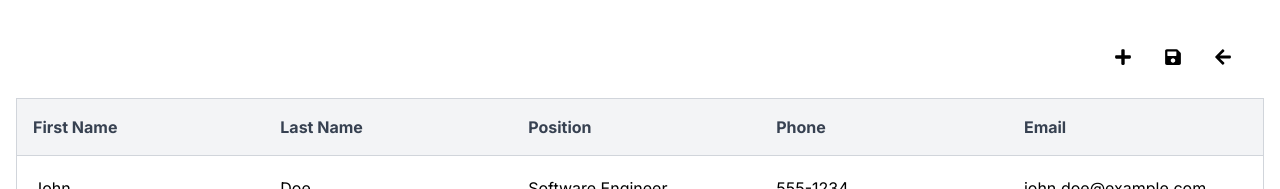
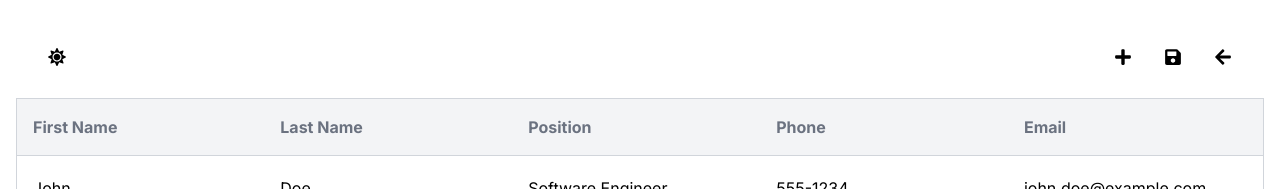
Before and after one commit to nadiramei/77b11083-e4b3-473b-a38c-03da20122a4d, a Next.js app: page / in a window 1280 px wide. Shown: the top 189 px of the page. Built offline with nearby package versions, Linux system fonts and the light colour scheme.

Commit message:
added dark mode

```diff
--- a/src/app/globals.css
+++ b/src/app/globals.css
@@ -1,3 +1,17 @@
 @tailwind base;
 @tailwind components;
 @tailwind utilities;
+
+body {
+    transition: background-color 0.3s, color 0.3s;
+}
+
+body {
+    background-color: #ffffff;
+    color: #000000;
+}
+
+body.dark {
+    background-color: #1a1625;
+    color: #ffffff;
+}
--- a/src/app/page.tsx
+++ b/src/app/page.tsx
@@ -2,7 +2,7 @@
 
 import Table from "@/components/Table";
 import { useEffect, useState } from "react";
-import { FaPlus, FaSave, FaArrowLeft } from 'react-icons/fa';
+import { FaPlus, FaSave, FaArrowLeft, FaSun, FaMoon } from 'react-icons/fa';
 
 interface TableRow {
     id: number;
@@ -22,6 +22,44 @@ const Home: React.FC = () => {
     const [isConfirmingDelete, setIsConfirmingDelete] = useState(false);
     const [rowToDelete, setRowToDelete] = useState<number | null>(null);
     const [emailToDelete, setEmailToDelete] = useState<string | null>(null);
+
+    const [isDarkMode, setIsDarkMode] = useState(() => {
+        // Check local storage for user preference
+        const savedMode = localStorage.getItem('darkMode');
+        return savedMode ? JSON.parse(savedMode) : false;
+    });
+
+    const toggleDarkMode = () => {
+        setIsDarkMode((prevMode: any) => {
+            const newMode = !prevMode;
+            localStorage.setItem('darkMode', JSON.stringify(newMode));
+            return newMode;
+        });
+    };
+
+    useEffect(() => {
+        // Apply dark mode classes to the body
+        document.body.classList.toggle('dark', isDarkMode);
+    }, [isDarkMode]);
+
+    const handleErrorMessagesUpdate = (newErrorMessages: Map<string, string>) => {
+        setErrorMessages(newErrorMessages);
+    };
+
+    const getCellId = (rowIndex: number, colKey: keyof TableRow) => `${rowIndex}-${colKey}`;
+
+    const addRow = () => {
+        const newRow: TableRow = {
+            id: Date.now(),
+            firstName: '',
+            lastName: '',
+            position: '',
+            phone: '',
+            email: '',
+        };
+
+        setLocalData(prevData => [newRow, ...prevData]);
+    };
 
     const handleDeleteClick = (rowIndex: number) => {
         const rowEmail = data[rowIndex]?.email || '';
@@ -59,25 +97,6 @@ const Home: React.FC = () => {
     const handleCancelDelete = () => {
         setIsConfirmingDelete(false);
         setRowToDelete(null);
-    };
-
-    const handleErrorMessagesUpdate = (newErrorMessages: Map<string, string>) => {
-        setErrorMessages(newErrorMessages);
-    };
-
-    const getCellId = (rowIndex: number, colKey: keyof TableRow) => `${rowIndex}-${colKey}`;
-
-    const addRow = () => {
-        const newRow: TableRow = {
-            id: Date.now(),
-            firstName: '',
-            lastName: '',
-            position: '',
-            phone: '',
-            email: '',
-        };
-
-        setLocalData(prevData => [newRow, ...prevData]);
     };
 
     const handleSave = async () => {
@@ -177,17 +196,27 @@ const Home: React.FC = () => {
 
     return (
         <div className="p-4">
+            <div className="flex flex-row justify-between">
+                <button
+                    onClick={toggleDarkMode}
+                    className="m-8 focus:outline-none"
+                >
+                    {isDarkMode ? <FaMoon className="text-lg" /> : <FaSun className="text-lg" />}
+                </button>
+
                 <div className="flex flex-row justify-end gap-8 m-8">
                     <button onClick={addRow}>
                         <FaPlus className="text-lg" />
                     </button>
                     <button onClick={handleSave} disabled={errorMessages.size > 0}>
-                    <FaSave className={`text-lg ${errorMessages.size > 0 ? "text-gray-400" : "text-black"}`} />
+                        <FaSave className={`text-lg ${errorMessages.size > 0 ? "text-gray-400" : ""}`} />
                     </button>
                     <button>
                         <FaArrowLeft className="text-lg" />
                     </button>
                 </div>
+            </div>
+
             <Table data={localData} setData={setLocalData} loadingCells={loadingCells} onErrorMessagesUpdate={handleErrorMessagesUpdate} handleDelete={handleDeleteClick} />
 
             {isConfirmingDelete && (
@@ -200,7 +229,7 @@ const Home: React.FC = () => {
                                 onClick={handleConfirmDelete}
                                 className="bg-red-500 text-white px-4 py-2 rounded hover:bg-red-600"
                             >
-                                Confirm
+                                <b>Delete</b>
                             </button>
                             <button
                                 onClick={handleCancelDelete}
--- a/src/components/Table.tsx
+++ b/src/components/Table.tsx
@@ -55,8 +55,11 @@ const Table: React.FC<TableProps> = ({ data, setData, loadingCells, onErrorMessa
         let color = '';
         let errorMessage = '';
 
+        let errorColor = "bg-red-100 dark:bg-rose-500";
+        let successColor = "bg-green-100 dark:bg-emerald-600";
+
         if (value == "") {
-            color = 'bg-red-100';
+            color = errorColor;
             errorMessage = 'This field cannot be empty';
             setCellColors(prev => {
                 const updated = new Map(prev);
@@ -66,35 +69,35 @@ const Table: React.FC<TableProps> = ({ data, setData, loadingCells, onErrorMessa
         } else if (value !== originalValue) {
             if (colKey === 'email') {
                 if (!isValidEmail(value)) {
-                    color = 'bg-red-100';
+                    color = errorColor;
                     errorMessage = 'Email is invalid';
                 } else {
                     const emailExists = data.some((row, index) => row.email === value && index !== rowIndex);
                     if (emailExists) {
-                        color = 'bg-red-100';
+                        color = errorColor;
                         errorMessage = 'Email address is not unique';
                     } else {
-                        color = 'bg-green-100';
+                        color = successColor;
                     }
                 }
             } else if (colKey === 'phone') {
                 const phoneRegex = /^[0-9\s\(\)-]+$/;
 
                 if (!phoneRegex.test(value)) {
-                    color = 'bg-red-100';
+                    color = errorColor;
                     errorMessage = 'Phone number contains invalid characters';
                 } else {
                     const digitCount = (value.match(/\d/g) || []).length;
 
                     if (digitCount < 7) {
-                        color = 'bg-red-100';
+                        color = errorColor;
                         errorMessage = 'Phone number must contain at least 7 digits';
                     } else {
-                        color = 'bg-green-100';
+                        color = successColor;
                     }
                 }
             } else {
-                color = 'bg-green-100';
+                color = successColor;
             }
 
             setCellColors(prev => {
@@ -112,8 +115,15 @@ const Table: React.FC<TableProps> = ({ data, setData, loadingCells, onErrorMessa
 
         setErrorMessages(prev => {
             const updated = new Map(prev);
-            updated.set(cellId, errorMessage);
+
+            if (errorMessage === '') {
+                updated.delete(cellId);
+            } else {
+                updated.set(cellId, errorMessage);
+            }
+
             onErrorMessagesUpdate(updated);
+
             return updated;
         });
     };
@@ -148,11 +158,11 @@ const Table: React.FC<TableProps> = ({ data, setData, loadingCells, onErrorMessa
         <div className="overflow-x-auto">
             <table className="min-w-full border-collapse border border-gray-300">
                 <thead>
-                    <tr className="bg-gray-100 text-gray-500 text-left border border-gray-300">
+                    <tr className="bg-gray-100 dark:bg-slate-700 text-gray-500 dark:text-slate-50 text-left border border-gray-300 dark:border-gray-600">
                         {Object.keys(data[0] || {}).filter(key => key !== 'id').map((key, index) => (
                             <th
                                 key={index}
-                                className={`p-4 relative hover:bg-gray-200 group w-1/5 ${cellColors.size > 0 ? 'cursor-not-allowed' : 'hover:cursor-pointer'}`}
+                                className={`p-4 relative hover:bg-gray-200 hover:dark:bg-slate-600 group w-1/5 ${cellColors.size > 0 ? 'cursor-not-allowed' : 'hover:cursor-pointer'}`}
                                 onClick={() => {
                                     if (cellColors.size === 0) {
                                         handleSort(key as keyof TableRow);
@@ -160,7 +170,7 @@ const Table: React.FC<TableProps> = ({ data, setData, loadingCells, onErrorMessa
                                 }}
                                 style={{ pointerEvents: cellColors.size > 0 ? 'none' : 'auto' }}
                             >
-                                <span className="flex items-center text-gray-700">
+                                <span className="flex items-center">
                                     {convertKeyToLabel(key)}
                                     {sortedColumn === key && (
                                         sortDirection === 'asc' ? (
@@ -176,7 +186,7 @@ const Table: React.FC<TableProps> = ({ data, setData, loadingCells, onErrorMessa
                 </thead>
                 <tbody>
                     {data.map((row, rowIndex) => (
-                        <tr key={rowIndex} className="border border-gray-300 h-16 group relative">
+                        <tr key={rowIndex} className="border border-gray-300 dark:border-gray-600 h-16 group relative">
                             {(['firstName', 'lastName', 'position', 'phone', 'email'] as (keyof TableRow)[]).map((colKey) => {
                                 const cellId = getCellId(rowIndex, colKey);
                                 const cellColor = cellColors.get(cellId) || '';
@@ -186,7 +196,7 @@ const Table: React.FC<TableProps> = ({ data, setData, loadingCells, onErrorMessa
                                 return (
                                     <td
                                         key={colKey}
-                                        className={`relative p-4 cursor-pointer group ${editingCell?.row === rowIndex && editingCell.col === colKey ? 'border-b-2 border-sky-400' : ''} ${cellColor}`}
+                                        className={`relative p-4 cursor-pointer group dark:bg-slate-900 ${editingCell?.row === rowIndex && editingCell.col === colKey ? 'border-b-2 border-sky-400' : ''} ${cellColor}`}
                                         onClick={() => handleCellClick(rowIndex, colKey)}
                                     >
                                         {editingCell?.row === rowIndex && editingCell.col === colKey ? (
@@ -195,11 +205,11 @@ const Table: React.FC<TableProps> = ({ data, setData, loadingCells, onErrorMessa
                                                 value={row[colKey]}
                                                 onChange={(e) => handleInputChange(e, rowIndex, colKey)}
                                                 onBlur={() => handleBlur(rowIndex, colKey, String(row[colKey]))}
-                                                className={`w-full h-full outline-none ${cellColor}`}
+                                                className={`w-full h-full outline-none bg-transparent ${cellColor}`}
                                                 autoFocus
                                             />
                                         ) : (
-                                            <>
+                                            <div className="group">
                                                 {row[colKey]}
                                                 {errorMessage && (
                                                     <div
@@ -211,10 +221,10 @@ const Table: React.FC<TableProps> = ({ data, setData, loadingCells, onErrorMessa
                                                 )}
                                                 {isLoading && (
                                                     <div className="absolute right-2 inset-0 flex items-center justify-end">
-                                                        <div className="w-5 h-5 border-4 border-t-4 border-blue-500 border-t-transparent border-solid rounded-full animate-spin" />
+                                                        <div className="w-5 h-5 border-4 border-t-4 border-blue-500 dark:border-blue-200 border-t-transparent border-solid rounded-full animate-spin" />
                                                     </div>
                                                 )}
-                                            </>
+                                            </div>
                                         )}
                                     </td>
                                 );
@@ -222,7 +232,7 @@ const Table: React.FC<TableProps> = ({ data, setData, loadingCells, onErrorMessa
                             <td className="absolute right-0 top-1/2 transform -translate-y-1/2 w-10 flex items-center justify-center opacity-0 group-hover:opacity-100 transition-opacity duration-300">
                                 <button
                                     onClick={() => handleDelete(rowIndex)}
-                                    className="text-red-500 hover:text-red-700"
+                                    className="text-red-500 dark:bg-white hover:dark:bg-slate-200 bg-stone-50 mr-2 p-2 rounded-full hover:text-red-700"
                                 >
                                     <FaTrashAlt className="text-lg" />
                                 </button>
--- a/tailwind.config.ts
+++ b/tailwind.config.ts
@@ -16,5 +16,6 @@ const config: Config = {
     },
   },
   plugins: [],
+  darkMode: 'selector'
 }
 export default config
```
Lines whose indentation alone changed are shown as unchanged.
